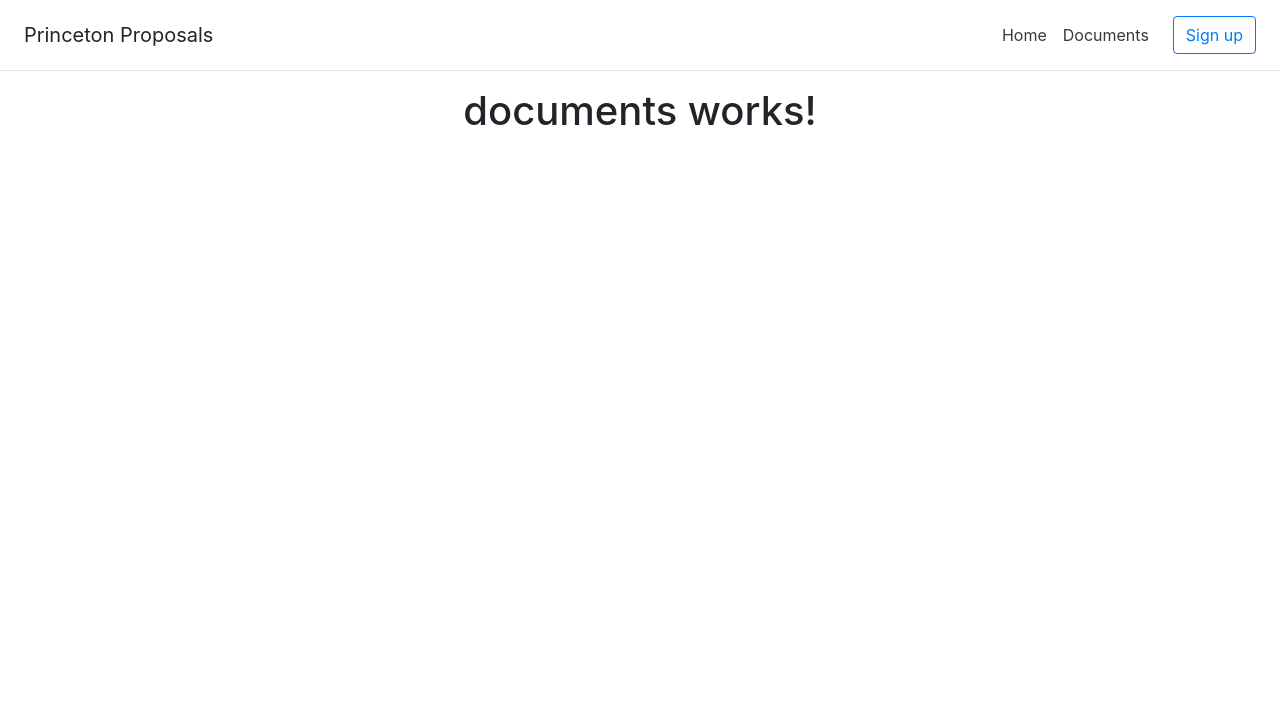
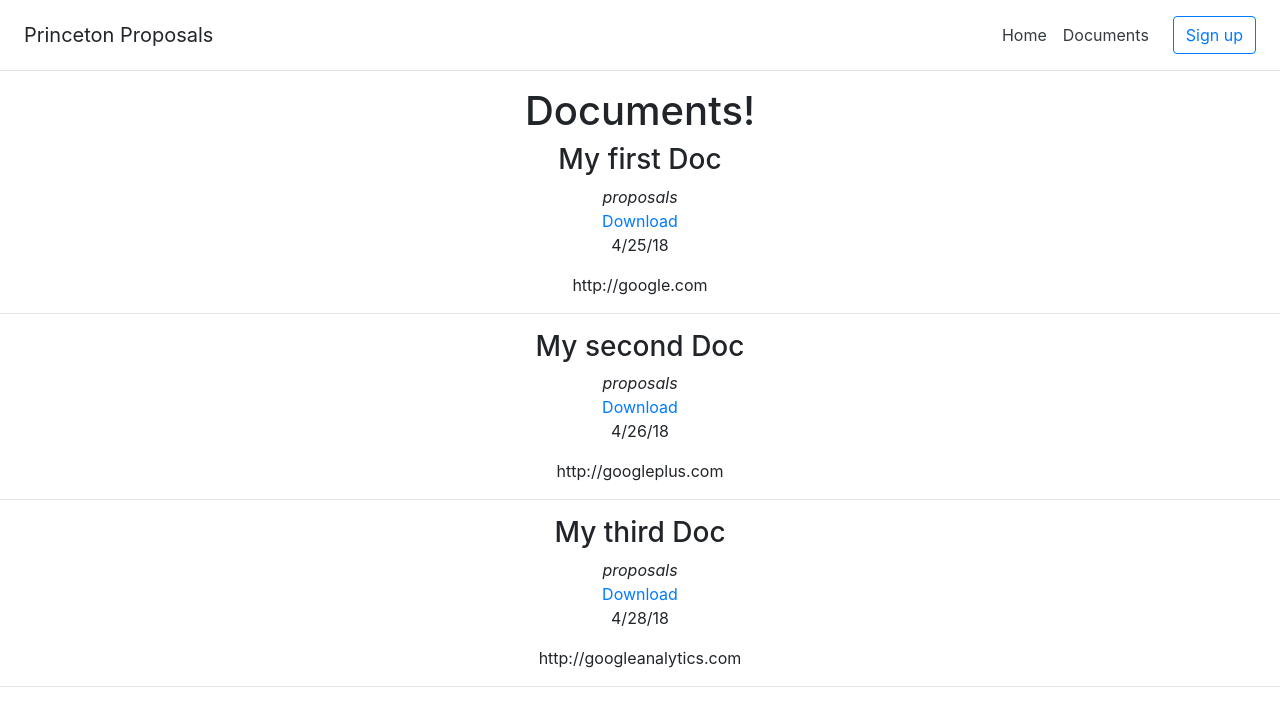
Before and after one commit to Princetonevans/proposals-fe, an Angular app: page /documents in a window 1280 px wide. Shown: the top 726 px of the page. Built offline with nearby package versions, Linux system fonts and the light colour scheme.

Commit message:
hard coded data showing up

```diff
--- a/src/app/documents/documents.component.html
+++ b/src/app/documents/documents.component.html
@@ -1,3 +1,21 @@
 <h1>
-  documents works!
+  Documents!
 </h1>
+
+<div *ngFor="let doc of documents">
+ <h3> {{doc.title}}</h3>
+ <em>{{doc.description}}</em>
+
+ <div>
+ <a href="doc.file.url">Download</a>
+</div>
+
+ <p>
+   {{doc.updated_at}}
+  </p>
+
+ <p>
+   {{doc.image_url}}
+  </p>
+ <hr>
+</div>
--- a/src/app/documents/documents.component.ts
+++ b/src/app/documents/documents.component.ts
@@ -1,5 +1,5 @@
 import { Component, OnInit } from '@angular/core';
-import {Document } from './document';
+import { Document } from './document';
 
 @Component({
   selector: 'app-documents',
@@ -14,6 +14,20 @@ export class DocumentsComponent implements OnInit {
         file_url: 'http://google.com',
         updated_at: '4/25/18',
         image_url: 'http://google.com',
+      },
+      {
+        title: 'My second Doc',
+        description: 'proposals',
+        file_url: 'http://google.com',
+        updated_at: '4/26/18',
+        image_url: 'http://googleplus.com',
+      },
+      {
+        title: 'My third Doc',
+        description: 'proposals',
+        file_url: 'http://google.com',
+        updated_at: '4/28/18',
+        image_url: 'http://googleanalytics.com',
       }
     ];
   constructor() { }
```
